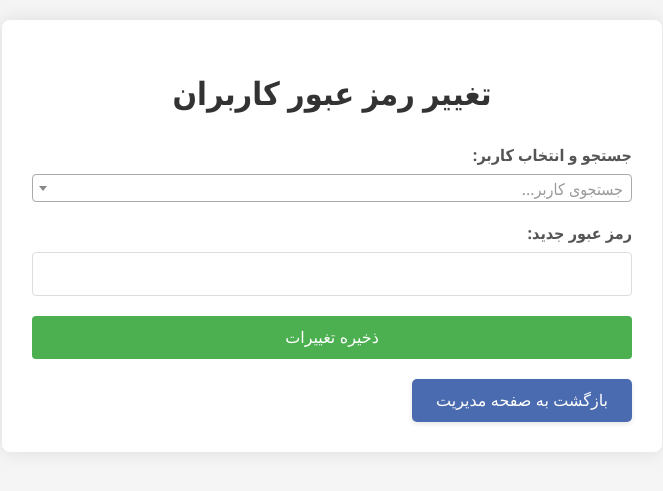
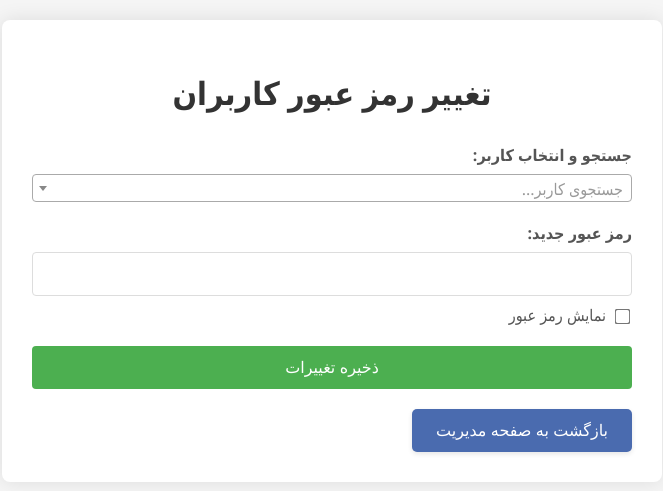
Before and after one commit to MVPcoders/Hamayesh_project, a Django app: page /management/change-pass in a window 1280 px wide. Shown: the top 491 px of the page, without its empty margins (308-971 px from the left). Run offline with Django 5.2, Linux system fonts and the light colour scheme; some libraries are stand-ins or nearby versions.

Commit message:
بخش تغییر رمز عبور

```diff
--- a/panel_module/templates/panel_module/change_password.html
+++ b/panel_module/templates/panel_module/change_password.html
@@ -4,7 +4,6 @@
     <meta charset="UTF-8">
     <meta name="viewport" content="width=device-width, initial-scale=1.0">
     <title>تغییر رمز عبور کاربران</title>
-    <!-- لینک به فایل CSS برای راستچین کردن و استایل دهی -->
     <style>
         body {
             font-family: 'Segoe UI', Tahoma, Geneva, Verdana, sans-serif;
@@ -68,9 +67,7 @@
             font-size: 14px;
             margin-top: 5px;
         }
-    </style>
-    <style>
-            .back-button {
+        .back-button {
             display: inline-block;
             padding: 12px 24px;
             background-color: #4a6baf;
@@ -84,16 +81,48 @@
             font-size: 16px;
             box-shadow: 0 2px 5px rgba(0,0,0,0.1);
         }
-
         .back-button:hover {
             background-color: #3a559c;
             transform: translateY(-2px);
             box-shadow: 0 4px 8px rgba(0,0,0,0.15);
         }
-
         .back-button:active {
             transform: translateY(0);
             box-shadow: 0 1px 3px rgba(0,0,0,0.1);
+        }
+
+        /* استایل جدید برای فیلد نمایش رمز عبور */
+        .input-wrapper {
+            position: relative;
+        }
+        .pass-btn {
+            width: auto !important;
+            height: auto;
+            margin-top: 5px;
+            margin-left: 10px;
+            transform: scale(1.2);
+        }
+        .show-password-container {
+            display: flex;
+            align-items: center;
+            margin-top: 8px;
+            justify-content: right;
+        }
+        .show-password-container label {
+            display: inline;
+            margin: 0 0 0 8px;
+            font-weight: normal;
+            cursor: pointer;
+        }
+
+        /* رسپانسیو برای موبایل */
+        @media (max-width: 768px) {
+            .container {
+                padding: 20px;
+            }
+            .show-password-container {
+                justify-content: flex-start; /* در موبایل به چپ تراز شود */
+            }
         }
     </style>
     <!-- لینک به کتابخانه Select2 برای دراپ داون جستجوگر -->
@@ -114,16 +143,22 @@
                 </select>
             </div>
 
-            <div class="form-group input-wrapper">
+            <div class="form-group">
                 <label for="new-password">رمز عبور جدید:</label>
                 <input type="password" id="new-password" name="new_password" required>
-                <span class="fas fa-password toggle-password"></span>
+
+                <!-- تغییر ساختار برای نمایش چک باکس نمایش رمز عبور -->
+                <div class="show-password-container">
+                    <input type="checkbox" id="show-password" class="pass-btn" onclick="showPassword()">
+                    <label for="show-password">نمایش رمز عبور</label>
+                </div>
             </div>
+
             <div class="form-group">
                 <button type="submit" class="btn">ذخیره تغییرات</button>
             </div>
         </form>
-        <button class="back-button" onclick="window.location.href={% url "management" %}">بازگشت به صفحه مدیریت</button>
+        <button class="back-button" onclick="window.location.href={% url 'management' %}">بازگشت به صفحه مدیریت</button>
     </div>
 
     <!-- اسکریپت های مورد نیاز -->
@@ -142,6 +177,15 @@
                 }
             });
         });
+
+        function showPassword(){
+            let newPassword = document.getElementById("new-password");
+            if(newPassword.type === "password"){
+                newPassword.type = "text";
+            }else{
+                newPassword.type = "password";
+            }
+        }
     </script>
 </body>
 </html>
```
